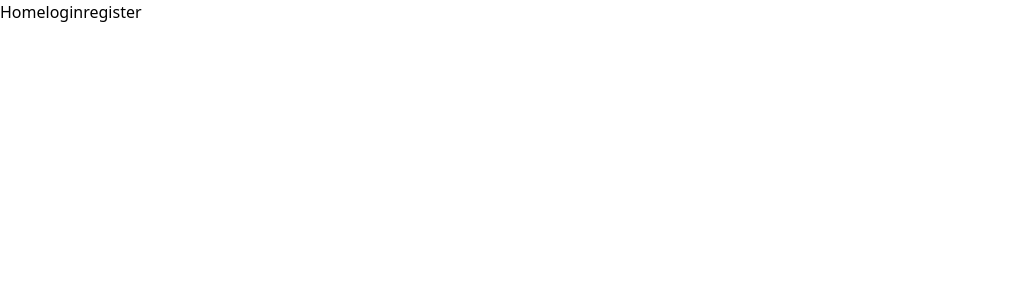
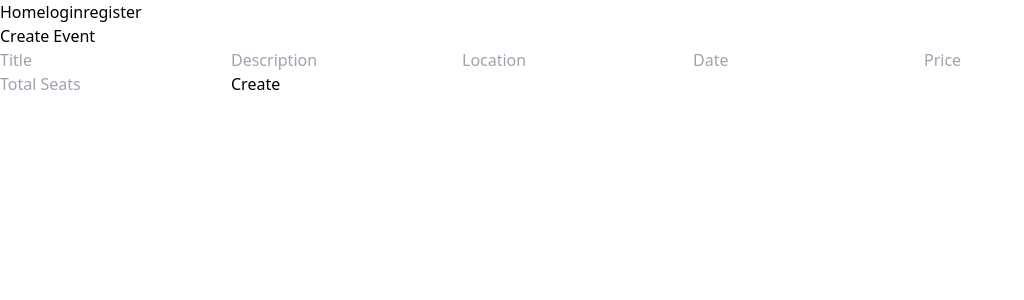
Before and after one commit to AyushSmith00/Seatify, a React app in the folder frontend/: page /create-event in a window 1280 px wide. Before the commit this address had no page. Shown: the top 300 px of the page, without its empty margins (0-1024 px from the left). Built offline with nearby package versions, Linux system fonts and the light colour scheme; the HTML template or start-up script is replaced by a standard one.

Commit message:
making createEvent and doing some changes in middleware

```diff
--- a/frontend/src/App.jsx
+++ b/frontend/src/App.jsx
@@ -2,6 +2,7 @@ import {BrowserRouter, Router, Route, Routes} from "react-router-dom"
 import Home from "./pages/Home.jsx"
 import Login from "./pages/Login.jsx"
 import Register from "./pages/Register.jsx"
+import CreateEvent from "./pages/CreateEvent.jsx"
 import Navbar from "./components/Navbar.jsx"
 
 
@@ -14,6 +15,7 @@ function App() {
         <Route path="/" element={<Home/>}/>
         <Route path="/login" element={<Login/>}/>
         <Route path="/register" element={<Register/>}/>
+        <Route path="/create-event" element={<CreateEvent />} />
       </Routes>
     </BrowserRouter>
   )
--- /dev/null
+++ b/frontend/src/pages/CreateEvent.jsx
@@ -0,0 +1,89 @@
+import { useState } from "react";
+import { useNavigate } from "react-router-dom";
+import API from "../services/api.js";
+
+function CreateEvent(){
+    const [title, setTitle] = useState("");
+    const [description, setDescription] = useState("")
+    const [location, setLocation] = useState("")
+    const [date, setDate] = useState("")
+    const [price, setPrice] = useState(0)
+    const [totalSeats, setTotalSeats] = useState(100)
+
+    const navigate = useNavigate()
+
+    const handleSubmit = async() => {
+        try {
+
+            await API.post("/events/create", {
+                title,
+                description,
+                location,
+                date,
+                price: Number(price),
+                totalSeats: Number(totalSeats)
+            }, {withCredentials: true});
+
+            alert("Event Created");
+
+            navigate("/")
+
+        } catch (error) {
+            console.error(error.response?. error)
+        }
+    }
+
+    return (
+        <div className="p-6 text-white">
+            <h1 className="text-2xl mb-4">Create Event</h1>
+
+            <input
+                placeholder="Title"
+                className="block mb-2 p-2 text-black"
+                onChange={(e) => setTitle(e.target.value)}
+            />
+
+            <input
+                placeholder="Description"
+                className="block mb-2 p-2 text-black"
+                onChange={(e) => setDescription(e.target.value)}
+            />
+
+            <input
+                placeholder="Location"
+                className="block mb-2 p-2 text-black"
+                onChange={(e) => setLocation(e.target.value)}
+            />
+
+            <input
+                placeholder="Date"
+                className="block mb-2 p-2 text-black"
+                onChange={(e) => setDate(e.target.value)}
+            />
+
+
+            <input
+                type="number"
+                placeholder="Price"
+                className="block mb-2 p-2 text-black"
+                onChange={(e) => setPrice(e.target.value)}
+            />
+
+            <input
+                type="number"
+                placeholder="Total Seats"
+                className="block mb-2 p-2 text-black"
+                onChange={(e) => setTotalSeats(e.target.value)}
+            />
+
+            <button
+                onClick={handleSubmit}
+                className="bg-blue-500 px-4 py-2 rounded"
+            >
+                Create
+            </button>
+        </div>
+    );
+}
+
+export default CreateEvent;
--- a/frontend/src/pages/Home.jsx
+++ b/frontend/src/pages/Home.jsx
@@ -25,35 +25,46 @@ function Home(){
         fetchEvent()
     }, [])
 
-    const handleBooking = async(eventId, quantity) => {
-        try {
-
-            const res = await API.post(`/booking/${eventId}`, {quantity});
-
-            alert("Ticket Booked!");
-
-            setEvents((prev) => prev.map((event) => event.id == eventId ? {...event, availableSeats: event.availableSeats - quantity}: event))
-
-        } catch (error) {
-            console.log(error.response?.data);
-        }
-    }
 
 
     return (
     <div className="p-6 text-white">
+
+      <div className="mb-4">
+        <h2 className="text-lg">Logged in as: {user?.email}</h2>
+        <h3 className="text-md">Role: {user?.role}</h3>
+      </div>
+
+
+      {user?.role === "ORGANIZER" && (
+        <button
+          onClick={() => navigate("/create-event")}
+          className="bg-blue-500 px-4 py-2 rounded mb-4"
+        >
+          Create Event
+        </button>
+      )}
+
       <h1 className="text-2xl mb-4">All Events</h1>
 
       <div className="grid gap-4">
-                {Array.isArray(events) && events.map((event) => (
-                <div
-                    key={event.id}
-                    className="bg-gray-800 p-4 rounded">
+        {Array.isArray(events) &&
+          events.map((event) => (
+            <div key={event.id} className="bg-gray-800 p-4 rounded">
               <h2 className="text-xl">{event.title}</h2>
               <p>{event.description}</p>
               <p>Seats: {event.availableSeats}</p>
+              <p>Price: ₹{event.price}</p>
 
-                    <button onClick={() => handleBooking(event.id)} className="bg-green-500 px-4 py-2 rounded mt-2">Book Ticket</button>
+
+              {user?.role === "CUSTOMER" && (
+                <button
+                  onClick={() => console.log("Payment flow here")}
+                  className="bg-green-500 px-4 py-2 rounded mt-2"
+                >
+                  Book Ticket
+                </button>
+              )}
             </div>
           ))}
       </div>
@@ -61,4 +72,4 @@ function Home(){
   );
 }
 
-export default Home
+export default Home;
--- a/frontend/src/pages/Login.jsx
+++ b/frontend/src/pages/Login.jsx
@@ -24,6 +24,8 @@ function Login() {
             const res = await API.post("/auth/login", form)
 
             console.log(res.data)
+
+            localStorage.setItem("user", JSON.stringify(res.data.user));
 
             alert("Login Successfully")
 
```
Also changed, not shown: 2 other files (tests, documents, lock files or other folders). Lines whose indentation alone changed are shown as unchanged.
